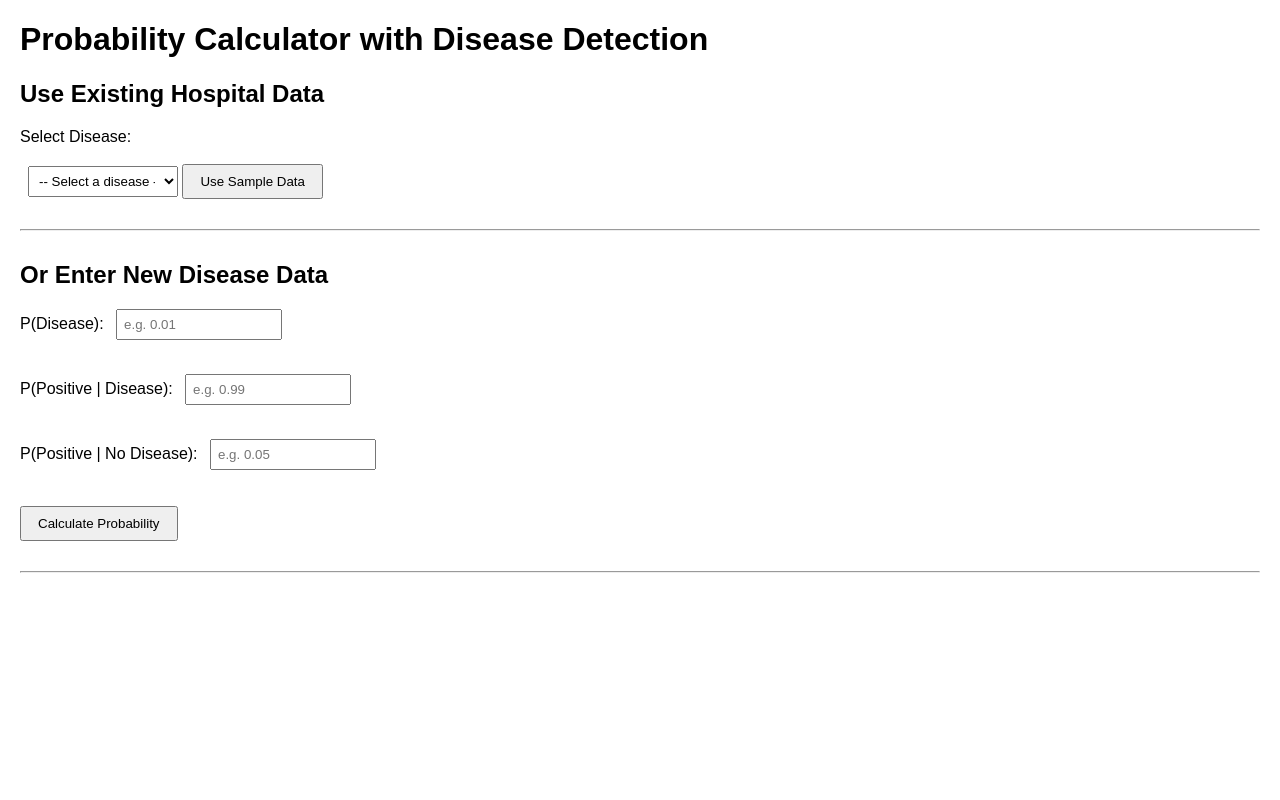
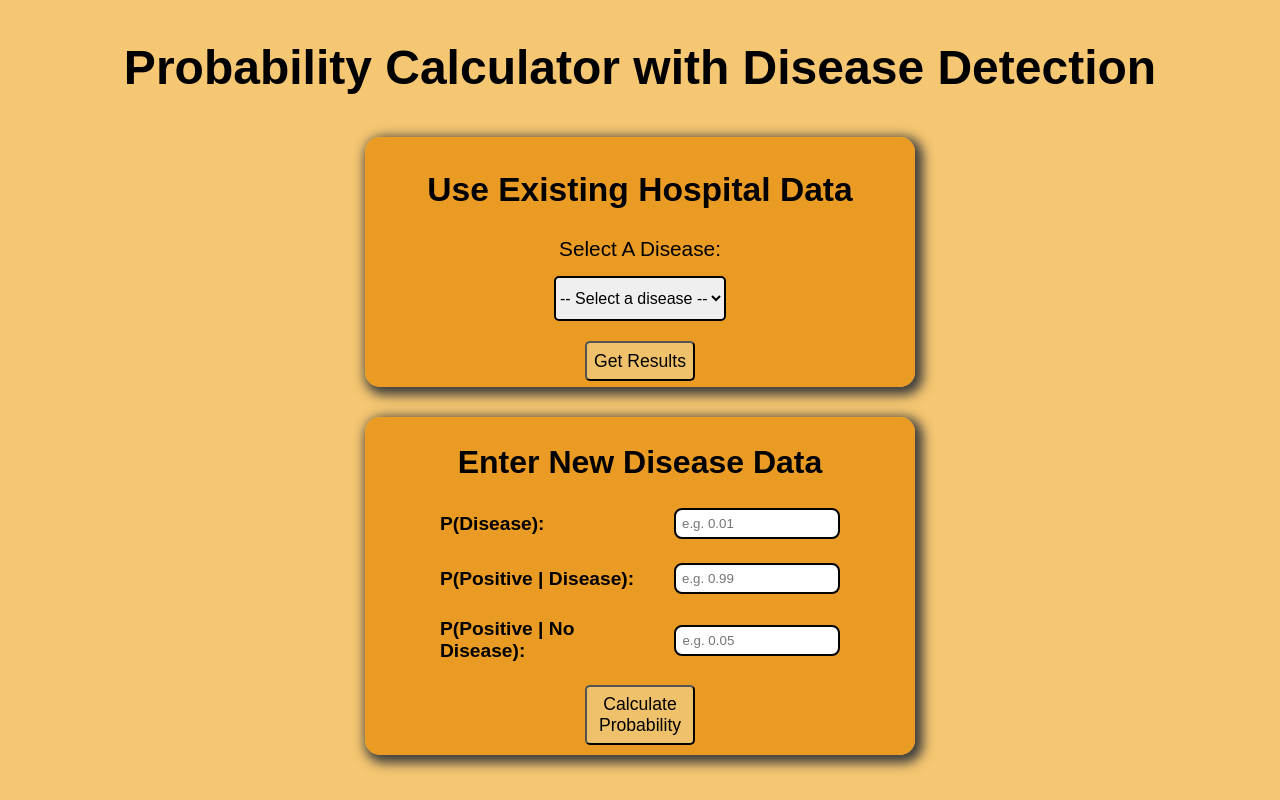
Before and after one commit to aliviahossain/Disease-prediction, a Flask app: page / in a window 1280 px wide. Run offline with Flask 3, Linux system fonts and the light colour scheme.

Commit message:
Gave a makeover to the frontend of this project

```diff
--- a/static/style.css
+++ b/static/style.css
@@ -1,25 +1,106 @@
 body {
   font-family: Arial, sans-serif;
-  margin: 20px;
+  background-color: rgba(244, 192, 96, 0.885);
+  display: flex;
+  justify-content: center;
+  align-items: center;
+  flex-direction: column;
 }
 
-label {
-  display: block;
-  margin: 8px 0;
+.heading {
+  font-size: 1.5rem;
+  margin-bottom: 10px;
+  text-align: center;
 }
 
-input, select {
-  padding: 6px;
-  margin-left: 8px;
-  width: 150px;
+.first {
+  background-color: rgba(233, 150, 27, 0.889);
+  width: 550px;
+  height: 250px;
+  display: flex;
+  justify-content: center;
+  align-items: center;
+  border-radius: 15px;
+  box-shadow: 4px 4px 12px 4px rgb(60, 59, 59);
+  flex-direction: column;
+  text-align: center;
+  font-size: 1.4rem;
 }
 
-button {
-  margin-top: 10px;
-  padding: 8px 16px;
+#diseaseSelect{
+  font-size: 1rem;
+  cursor: pointer;
+  margin-top: 15px;
+  height: 45px;
+  border-radius: 5px;
+  border: 2px solid black;
+}
+
+.result{
+  display: flex;
+  align-items: center;
+  justify-content: center;
+  align-content: center;
+  margin-top: 20px;
+  height: 40px;
+  width: 110px;
+  font-size: 1.1rem;
+  border-radius: 5px;
+  background-color: rgb(239, 193, 107);
+}
+
+.result:hover{
+  transform: scale(1.05);
+  background-color: rgb(251, 186, 65);
   cursor: pointer;
 }
 
-hr {
-  margin: 30px 0;
+.second {
+  margin-top: 30px;
+  background-color: rgba(233, 150, 27, 0.889);
+  width: 550px;
+  display: flex;
+  flex-direction: column;
+  align-items: center;
+  border-radius: 15px;
+  box-shadow: 4px 4px 12px 4px rgb(60, 59, 59);
+  font-size: 1.2rem;
 }
+
+.second label {
+  margin: 1px 0;
+  display: flex;
+  justify-content: space-between;
+  align-items: center;
+  width: 100%;
+  max-width: 400px;
+  font-weight: 700;
+}
+
+.second input {
+  margin-left: 10px;
+  padding: 6px;
+  width: 150px;
+  border-radius: 8px;
+  border: 2px solid #010101;
+
+}
+
+.probability{
+  display: flex;
+  align-items: center;
+  justify-content: center;
+  align-content: center;
+  margin-bottom: 10px;
+  height: 60px;
+  width: 110px;
+  font-size: 1.1rem;
+  border-radius: 5px;
+  background-color: rgb(239, 193, 107);
+}
+
+.probability:hover{
+  transform: scale(1.05);
+  background-color: rgb(251, 186, 65);
+  cursor: pointer;
+}
--- a/templates/index.html
+++ b/templates/index.html
@@ -7,24 +7,24 @@
   <link rel="stylesheet" href="{{ url_for('static', filename='style.css') }}" />
 </head>
 <body>
-  <h1>Probability Calculator with Disease Detection</h1>
+  <div class="heading">
+    <h1>Probability Calculator with Disease Detection</h1>
+  </div>
 
-  <section>
+  <div class="first">
     <h2>Use Existing Hospital Data</h2>
-    <label for="diseaseSelect">Select Disease:</label>
+    <label for="diseaseSelect" style="font-size: 1.3rem;">Select A Disease:</label>
     <select id="diseaseSelect">
       <option value="">-- Select a disease --</option>
       <option value="Influenza">Influenza</option>
       <option value="COVID-19">COVID-19</option>
       <option value="Malaria">Malaria</option>
     </select>
-    <button type="button" onclick="usePreset()">Use Sample Data</button>
-  </section>
+    <button type="button" onclick="usePreset()" class="result">Get Results</button>
+  </div>
 
-  <hr />
-
-  <section>
-    <h2>Or Enter New Disease Data</h2>
+  <div class="second">
+    <h2 style="font-size: 2rem;">Enter New Disease Data</h2>
     <label>
       P(Disease):
       <input type="number" id="pD" step="0.01" min="0" max="1" placeholder="e.g. 0.01" />
@@ -37,10 +37,8 @@
       P(Positive | No Disease):
       <input type="number" id="falsePositive" step="0.01" min="0" max="1" placeholder="e.g. 0.05" />
     </label><br />
-    <button type="button" onclick="calculateDisease()">Calculate Probability</button>
-  </section>
-
-  <hr />
+    <button type="button" onclick="calculateDisease()" class="probability">Calculate Probability</button>
+  </div>
 
   <div id="result" style="font-weight: bold; font-size: 1.2em; margin-top: 1em;"></div>
 
```
